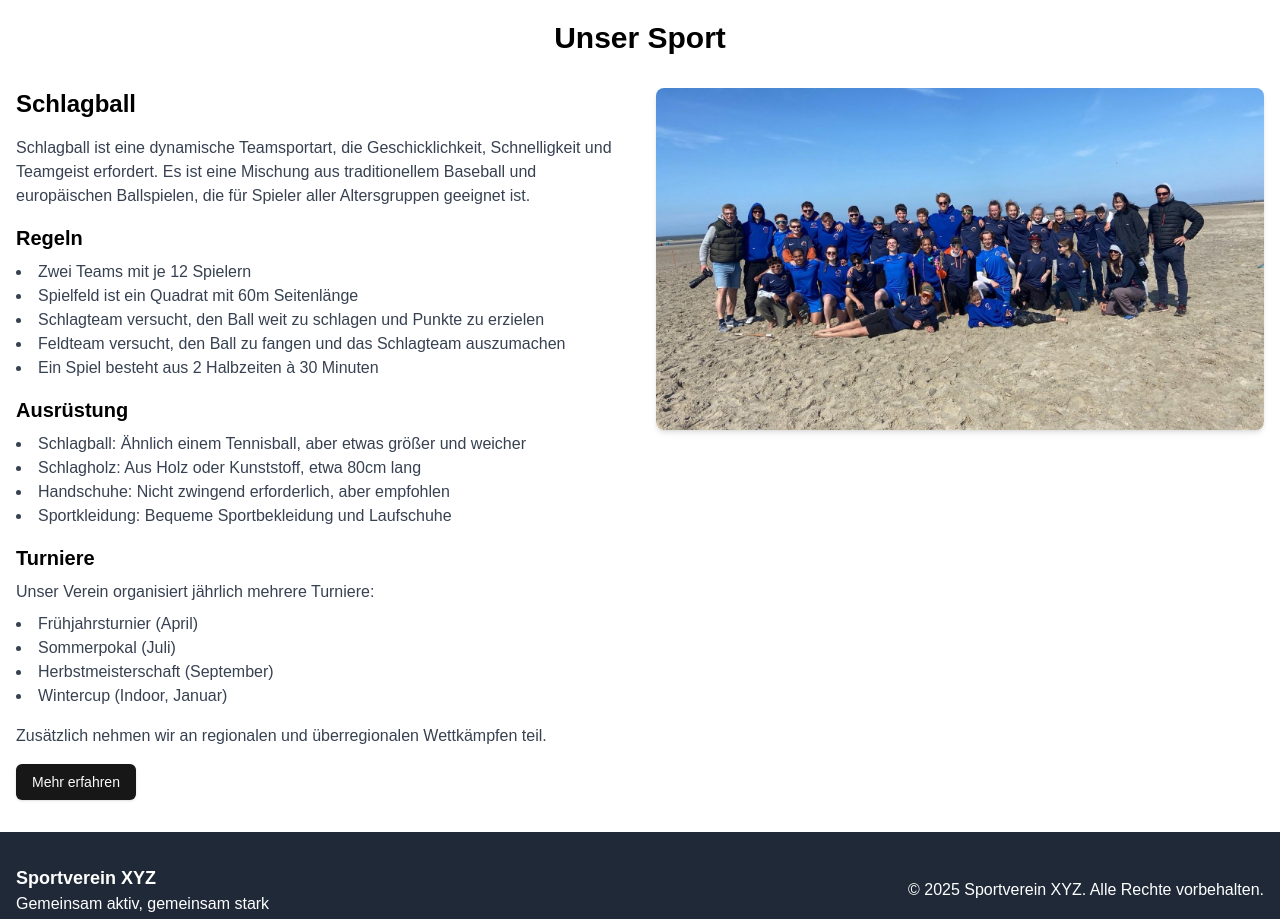
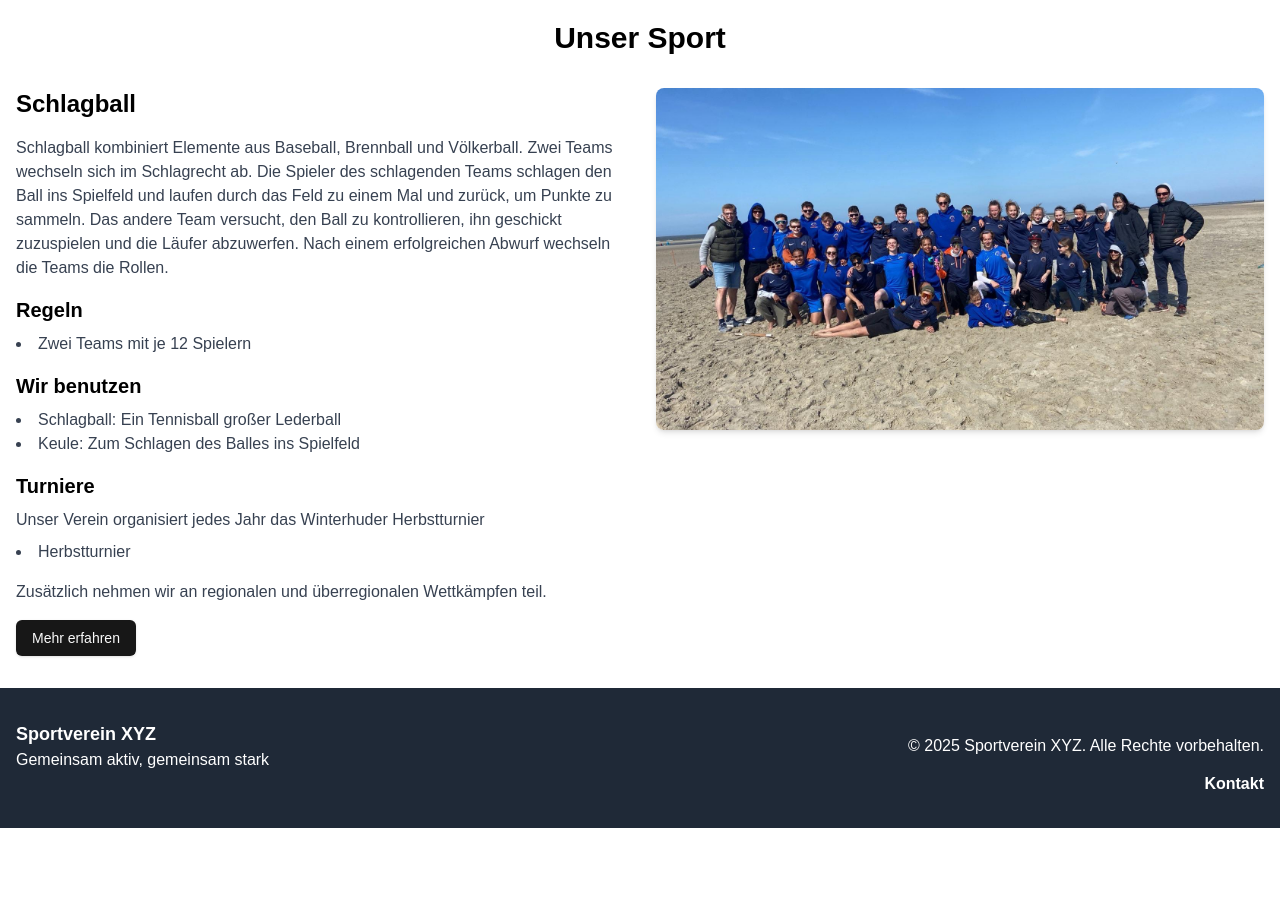
Before and after one commit to casimanodes/verein, a Next.js app: page / in a window 1280 px wide. Shown: the part 1380-2299 px from the top of the page. After the commit the page ends 2208 px from the top, so only its background shows below. Built offline with nearby package versions, Linux system fonts and the light colour scheme.

Commit message:
content update sport

```diff
--- a/components/join-section.tsx
+++ b/components/join-section.tsx
@@ -32,8 +32,8 @@ export function JoinSection() {
             <ul className="list-none text-gray-700">
               <li>Regulär: 9€ / Monat - für 1 mal Training pro Woche</li>
               <li>Pro: 14€ / Monat - für 2 mal Training pro Woche</li>
+            </ul>
 
-            </ul>
           <Link href="/kontakt" className="text-blue-500 hover:text-blue-700">
               <p className="pt-4">Bei fragen bei uns melden</p>
           </Link>
@@ -48,15 +48,19 @@ export function JoinSection() {
           </div>
           <Accordion type="single" collapsible className="md:hidden w-full">
             <AccordionItem value="benefits">
-              <AccordionTrigger>Vorteile</AccordionTrigger>
+              <AccordionTrigger>Trainingszeiten</AccordionTrigger>
               <AccordionContent>
+              <h4>Haupttraining</h4>
                 <ul className="list-disc list-inside text-gray-700">
-                  <li>Professionelles Training durch qualifizierte Trainer</li>
-                  <li>Zugang zu modernen Sportanlagen</li>
-                  <li>Teilnahme an Vereinsveranstaltungen und Turnieren</li>
-                  <li>Vergünstigungen bei Partnershops für Sportausrüstung</li>
-                  <li>Gemeinschaft und Teamgeist</li>
-                  <li>Gesundheitsförderung durch regelmäßige sportliche Aktivität</li>
+                  <li>Freitags 14-16 Uhr</li>
+                  <li>Adresse: Meerweinstraße 26-28</li>
+                  <li>8-25 jahre</li>
+                </ul>
+              <h4>Hallentraining</h4>
+                <ul className="list-disc list-inside text-gray-700">
+                  <li>Donnerstags 17-19 Uhr</li>
+                  <li>Adresse: Meerweinstraße 26-28</li>
+                  <li>8-17 Jahre</li>
                 </ul>
               </AccordionContent>
             </AccordionItem>
@@ -64,27 +68,20 @@ export function JoinSection() {
               <AccordionTrigger>Beiträge</AccordionTrigger>
               <AccordionContent>
                 <ul className="list-none text-gray-700">
-                  <li>Erwachsene: 120€ / Jahr</li>
-                  <li>Jugendliche (14-18 Jahre): 80€ / Jahr</li>
-                  <li>Kinder (bis 14 Jahre): 60€ / Jahr</li>
-                  <li>Familien: 200€ / Jahr</li>
-                  <li>Passive Mitglieder: 40€ / Jahr</li>
+                <li>Regulär: 9€ / Monat - für 1 mal Training pro Woche</li>
+                <li>Pro: 14€ / Monat - für 2 mal Training pro Woche</li>
                 </ul>
-                <p className="text-gray-700 mt-2">
-                  Ermäßigungen für Studenten, Arbeitslose und Rentner auf Anfrage möglich.
-                </p>
+                <Link href="/kontakt" className="text-blue-500 hover:text-blue-700">
+                   <p className="pt-4">Bei fragen bei uns melden</p>
+                </Link>
               </AccordionContent>
             </AccordionItem>
             <AccordionItem value="registration">
               <AccordionTrigger>Anmeldung</AccordionTrigger>
               <AccordionContent>
                 <ol className="list-decimal list-inside text-gray-700">
-                  <li>Laden Sie das Anmeldeformular herunter</li>
-                  <li>Füllen Sie alle erforderlichen Felder aus</li>
-                  <li>Unterschreiben Sie das Formular (bei Minderjährigen auch Erziehungsberechtigte)</li>
-                  <li>Senden Sie das ausgefüllte Formular per Post oder E-Mail an uns</li>
-                  <li>Nach Prüfung erhalten Sie eine Bestätigung</li>
-                  <li>Zahlen Sie den Mitgliedsbeitrag ein</li>
+                  <li>Anmeldeformular herunterladen und ausfüllen</li>
+                  <li>Senden Sie das ausgefüllte Formular per Post oder E-Mail an <Link href="kontakt" className="text-blue-500 hover:text-blue-700">uns</Link></li>
                   <li>Willkommen im Verein!</li>
                 </ol>
               </AccordionContent>
--- a/components/sport-section.tsx
+++ b/components/sport-section.tsx
@@ -12,71 +12,57 @@ export function SportSection() {
           <div>
             <h3 className="text-2xl font-semibold mb-4">Schlagball</h3>
             <p className="text-gray-700 mb-4">
-              Schlagball ist eine dynamische Teamsportart, die Geschicklichkeit, Schnelligkeit und Teamgeist erfordert.
-              Es ist eine Mischung aus traditionellem Baseball und europäischen Ballspielen, die für Spieler aller
-              Altersgruppen geeignet ist.
+              Schlagball kombiniert Elemente aus Baseball, Brennball und Völkerball. Zwei Teams wechseln sich im Schlagrecht ab.
+              Die Spieler des schlagenden Teams schlagen den Ball ins Spielfeld und laufen durch das Feld zu einem Mal und zurück,
+              um Punkte zu sammeln. Das andere Team versucht, den Ball zu kontrollieren, ihn geschickt zuzuspielen und die Läufer
+              abzuwerfen. Nach einem erfolgreichen Abwurf wechseln die Teams die Rollen.
             </p>
             <div className="hidden md:block">
               <h4 className="text-xl font-semibold mb-2">Regeln</h4>
               <ul className="list-disc list-inside text-gray-700 mb-4">
                 <li>Zwei Teams mit je 12 Spielern</li>
-                <li>Spielfeld ist ein Quadrat mit 60m Seitenlänge</li>
-                <li>Schlagteam versucht, den Ball weit zu schlagen und Punkte zu erzielen</li>
-                <li>Feldteam versucht, den Ball zu fangen und das Schlagteam auszumachen</li>
-                <li>Ein Spiel besteht aus 2 Halbzeiten à 30 Minuten</li>
+
               </ul>
-              <h4 className="text-xl font-semibold mb-2">Ausrüstung</h4>
+              <h4 className="text-xl font-semibold mb-2">Wir benutzen</h4>
               <ul className="list-disc list-inside text-gray-700 mb-4">
-                <li>Schlagball: Ähnlich einem Tennisball, aber etwas größer und weicher</li>
-                <li>Schlagholz: Aus Holz oder Kunststoff, etwa 80cm lang</li>
-                <li>Handschuhe: Nicht zwingend erforderlich, aber empfohlen</li>
-                <li>Sportkleidung: Bequeme Sportbekleidung und Laufschuhe</li>
+                <li>Schlagball: Ein Tennisball großer Lederball</li>
+                <li>Keule: Zum Schlagen des Balles ins Spielfeld</li>
+
               </ul>
               <h4 className="text-xl font-semibold mb-2">Turniere</h4>
-              <p className="text-gray-700 mb-2">Unser Verein organisiert jährlich mehrere Turniere:</p>
+              <p className="text-gray-700 mb-2">Unser Verein organisiert jedes Jahr das Winterhuder Herbstturnier</p>
               <ul className="list-disc list-inside text-gray-700 mb-4">
-                <li>Frühjahrsturnier (April)</li>
-                <li>Sommerpokal (Juli)</li>
-                <li>Herbstmeisterschaft (September)</li>
-                <li>Wintercup (Indoor, Januar)</li>
+                <li>Herbstturnier </li>
               </ul>
               <p className="text-gray-700">Zusätzlich nehmen wir an regionalen und überregionalen Wettkämpfen teil.</p>
             </div>
+
             <Accordion type="single" collapsible className="md:hidden w-full">
               <AccordionItem value="rules">
                 <AccordionTrigger>Regeln</AccordionTrigger>
                 <AccordionContent>
                   <ul className="list-disc list-inside text-gray-700">
                     <li>Zwei Teams mit je 12 Spielern</li>
-                    <li>Spielfeld ist ein Quadrat mit 60m Seitenlänge</li>
-                    <li>Schlagteam versucht, den Ball weit zu schlagen und Punkte zu erzielen</li>
-                    <li>Feldteam versucht, den Ball zu fangen und das Schlagteam auszumachen</li>
-                    <li>Ein Spiel besteht aus 2 Halbzeiten à 30 Minuten</li>
                   </ul>
                 </AccordionContent>
               </AccordionItem>
               <AccordionItem value="equipment">
-                <AccordionTrigger>Ausrüstung</AccordionTrigger>
+                <AccordionTrigger>Wir benutzen</AccordionTrigger>
                 <AccordionContent>
                   <ul className="list-disc list-inside text-gray-700">
-                    <li>Schlagball: Ähnlich einem Tennisball, aber etwas größer und weicher</li>
-                    <li>Schlagholz: Aus Holz oder Kunststoff, etwa 80cm lang</li>
-                    <li>Handschuhe: Nicht zwingend erforderlich, aber empfohlen</li>
-                    <li>Sportkleidung: Bequeme Sportbekleidung und Laufschuhe</li>
+                    <li>Schlagball: Ein Tennisball großer Lederball</li>
+                    <li>Keule: Zum Schlagen des Balles ins Spielfeld</li>
                   </ul>
                 </AccordionContent>
               </AccordionItem>
               <AccordionItem value="tournaments">
                 <AccordionTrigger>Turniere</AccordionTrigger>
                 <AccordionContent>
-                  <p className="text-gray-700">Unser Verein organisiert jährlich mehrere Turniere:</p>
+                  <p className="text-gray-700">Unser Verein organisiert jedes Jahr das Winterhuder Herbstturnier</p>
                   <ul className="list-disc list-inside text-gray-700">
-                    <li>Frühjahrsturnier (April)</li>
-                    <li>Sommerpokal (Juli)</li>
-                    <li>Herbstmeisterschaft (September)</li>
-                    <li>Wintercup (Indoor, Januar)</li>
+                    <li>Herbstturnier</li>
                   </ul>
-                  <p className="text-gray-700 mt-2">
+                  <p className="text-gray-700">
                     Zusätzlich nehmen wir an regionalen und überregionalen Wettkämpfen teil.
                   </p>
                 </AccordionContent>
```
